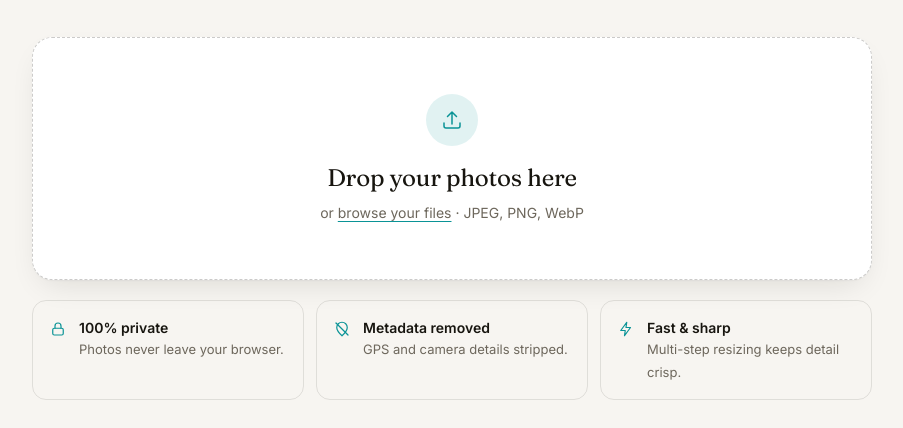
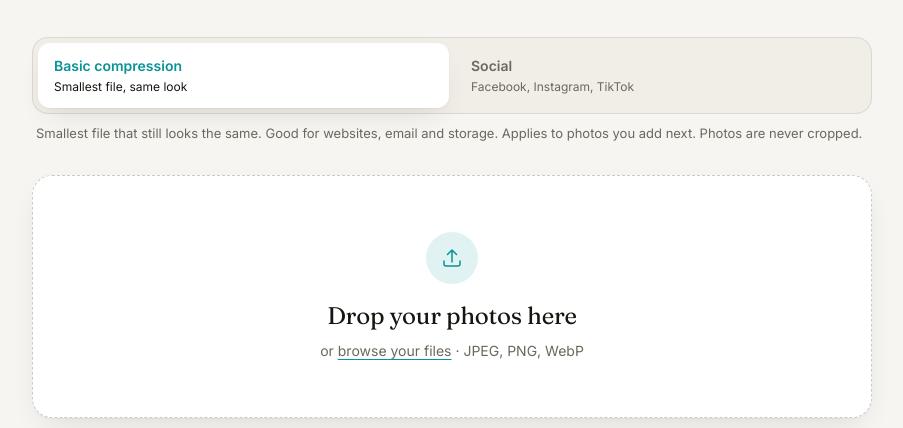
Before and after one commit to RTaveira8/photo-perfection, a website built with Vite: page index.html in a window 1280 px wide. Shown: the part 372-800 px from the top of the page, without its empty margins (188-1091 px from the left). Built offline with nearby package versions, Linux system fonts and the light colour scheme.

Commit message:
Add Basic and Social compression modes with platform targets
Co-Authored-By: Claude Sonnet 5.5 <noreply@anthropic.com>

```diff
--- a/src/lib/presets.ts
+++ b/src/lib/presets.ts
@@ -1,12 +1,43 @@
 export interface Preset {
   id: string;
   label: string;
+  /** Long edge in px. Aspect ratio is always kept (no cropping); never upscaled. */
   longEdge: number;
   quality: number;
+  /** 0 = none. Light sharpen applied after downscaling. */
+  sharpen?: number;
 }
 
-// Defaults proven in Clutch (see docs/handoff.md section 3).
-export const PRESETS: Preset[] = [
-  { id: 'display', label: 'Display', longEdge: 1440, quality: 0.82 },
-  { id: 'thumb', label: 'Thumb', longEdge: 480, quality: 0.75 },
+export interface Target {
+  preset: Preset;
+  blurb: string;
+  note: string;
+}
+
+// Basic: smallest file that still looks the same (proven in Clutch, docs/handoff.md section 3).
+// Social: platforms re-compress everything, so send a size close to what they display (less for
+// them to resize) at high quality, with light sharpening. Sizes are commonly published figures;
+// verify against current platform guidance.
+export const SOCIAL: Target[] = [
+  {
+    preset: { id: 'facebook', label: 'Facebook', longEdge: 2048, quality: 0.93, sharpen: 0.12 },
+    blurb: '2048 px',
+    note: 'Sized close to what Facebook displays, at high quality, so there is less for its compressor to damage.',
+  },
+  {
+    preset: { id: 'instagram', label: 'Instagram', longEdge: 1350, quality: 0.93, sharpen: 0.12 },
+    blurb: '1350 px',
+    note: 'Instagram shows feed photos up to 1080 wide or 1350 tall. This keeps portrait photos exact and gives landscape ones a little headroom.',
+  },
+  {
+    preset: { id: 'tiktok', label: 'TikTok Gallery', longEdge: 1920, quality: 0.92, sharpen: 0.12 },
+    blurb: '1920 px',
+    note: 'Sized for full-screen vertical viewing in TikTok photo posts, at high quality.',
+  },
 ];
+
+export const BASIC: Target = {
+  preset: { id: 'basic', label: 'Basic compression', longEdge: 1440, quality: 0.82 },
+  blurb: 'Smallest file, same look',
+  note: 'Smallest file that still looks the same. Good for websites, email and storage.',
+};
--- a/src/main.ts
+++ b/src/main.ts
@@ -1,6 +1,6 @@
 import './style.css';
 import { compressInWorker } from './lib/client';
-import { PRESETS } from './lib/presets';
+import { BASIC, SOCIAL } from './lib/presets';
 import { openCompare } from './compare';
 
 const fmt = (b: number) => (b >= 1e6 ? `${(b / 1e6).toFixed(1)} MB` : `${Math.max(1, Math.round(b / 1e3))} KB`);
@@ -30,6 +30,17 @@ app.innerHTML = `
       <p class="lede">Cut file sizes by up to 97% with no visible difference, and strip hidden location data, all without a single upload.</p>
     </section>
 
+    <div class="modes two" role="radiogroup" aria-label="Compression type">
+      <button class="mode on" role="radio" aria-checked="true" data-mode="basic"><b>Basic compression</b><span>${BASIC.blurb}</span></button>
+      <button class="mode" role="radio" aria-checked="false" data-mode="social"><b>Social</b><span>Facebook, Instagram, TikTok</span></button>
+    </div>
+    <div id="platforms" class="modes sub" role="radiogroup" aria-label="Platform" hidden>
+      ${SOCIAL.map(
+        (t) => `<button class="mode" role="radio" aria-checked="false" data-target="${t.preset.id}"><b>${t.preset.label}</b><span>${t.blurb}</span></button>`,
+      ).join('')}
+    </div>
+    <p id="mode-note" class="mode-note"></p>
+
     <label id="drop" class="drop" tabindex="0">
       <input id="file" type="file" accept="image/*" multiple hidden />
       <span class="drop-icon">${icon.upload}</span>
@@ -54,6 +65,28 @@ const summary = document.getElementById('summary')!;
 const input = document.getElementById('file') as HTMLInputElement;
 const drop = document.getElementById('drop')!;
 
+let target = BASIC;
+const modeNote = document.getElementById('mode-note')!;
+const platforms = document.getElementById('platforms')!;
+const typeBtns = Array.from(document.querySelectorAll<HTMLButtonElement>('[data-mode]'));
+const platformBtns = Array.from(document.querySelectorAll<HTMLButtonElement>('[data-target]'));
+const mark = (btns: HTMLButtonElement[], on: (b: HTMLButtonElement) => boolean) =>
+  btns.forEach((b) => {
+    b.classList.toggle('on', on(b));
+    b.setAttribute('aria-checked', String(on(b)));
+  });
+function setTarget(t: typeof BASIC) {
+  target = t;
+  const social = t !== BASIC;
+  mark(typeBtns, (b) => (b.dataset.mode === 'social') === social);
+  platforms.hidden = !social;
+  mark(platformBtns, (b) => social && b.dataset.target === t.preset.id);
+  modeNote.textContent = t.note + ' Applies to photos you add next. Photos are never cropped.';
+}
+typeBtns.forEach((b) => (b.onclick = () => setTarget(b.dataset.mode === 'social' ? SOCIAL[0] : BASIC)));
+platformBtns.forEach((b) => (b.onclick = () => setTarget(SOCIAL.find((t) => t.preset.id === b.dataset.target)!)));
+setTarget(BASIC);
+
 const totals = { files: 0, before: 0, after: 0 };
 
 function updateSummary() {
@@ -63,7 +96,7 @@ function updateSummary() {
   summary.innerHTML = `
     <div><b>${totals.files}</b><span>${totals.files === 1 ? 'photo' : 'photos'}</span></div>
     <div><b>${fmt(totals.before)}</b><span>before</span></div>
-    <div><b>${fmt(totals.after)}</b><span>after (Display)</span></div>
+    <div><b>${fmt(totals.after)}</b><span>after</span></div>
     <div class="accent"><b>−${saved}%</b><span>saved</span></div>`;
 }
 
@@ -75,7 +108,7 @@ async function handle(files: FileList | File[]) {
     card.innerHTML = `<div class="thumb skeleton"></div><div class="info"><h2>${name}</h2><p class="meta">Optimizing…</p></div>`;
     results.prepend(card);
     try {
-      const r = await compressInWorker(file, PRESETS);
+      const r = await compressInWorker(file, [target.preset]);
       const base = esc(file.name.replace(/\.[^.]+$/, ''));
       const display = r.outputs[0];
       const previewUrl = URL.createObjectURL(display.blob);
--- a/src/style.css
+++ b/src/style.css
@@ -120,7 +120,7 @@ h1 em { font-style: italic; color: var(--accent); }
   background: var(--surface); border: 1px solid var(--line); border-radius: 18px; box-shadow: var(--shadow);
   animation: rise 0.4s ease both;
 }
-.thumb { width: 100%; height: 100%; min-height: 150px; object-fit: cover; border-radius: 12px; background: var(--surface-2); }
+.thumb { width: 100%; height: 100%; min-height: 150px; object-fit: contain; border-radius: 12px; background: var(--surface-2); }
 .skeleton { animation: pulse 1.2s ease-in-out infinite; }
 .info { min-width: 0; padding: 4px 6px 4px 0; display: flex; flex-direction: column; justify-content: center; }
 .info h2 { margin: 0; font-size: 16px; font-weight: 600; overflow: hidden; text-overflow: ellipsis; white-space: nowrap; }
@@ -199,3 +199,19 @@ body.modal-open { overflow: hidden; }
 .label.l { left: 12px; } .label.r { right: 12px; }
 .modal-hint { margin: 0; text-align: center; color: var(--muted); font-size: 13px; }
 @keyframes fade { from { opacity: 0; } }
+
+/* Mode toggle */
+.modes { display: grid; grid-template-columns: repeat(3, 1fr); gap: 6px; padding: 5px; margin-bottom: 10px; background: var(--surface-2); border: 1px solid var(--line); border-radius: 16px; }
+.mode { display: flex; flex-direction: column; align-items: flex-start; gap: 2px; padding: 12px 16px; border: 0; border-radius: 12px; background: transparent; color: var(--muted); text-align: left; font: inherit; cursor: pointer; transition: background 0.2s, color 0.2s, box-shadow 0.2s; }
+.mode b { font-weight: 600; font-size: 14px; color: inherit; }
+.mode span { font-size: 12px; }
+.mode:hover { color: var(--text); }
+.mode.on { background: var(--surface); color: var(--text); box-shadow: var(--shadow); }
+.mode.on b { color: var(--accent); }
+.mode:focus-visible { outline: 2px solid var(--accent); outline-offset: 2px; }
+.mode-note { min-height: 2.8em; margin: 0 4px 14px; color: var(--muted); font-size: 13px; }
+@media (max-width: 640px) { .modes { grid-template-columns: repeat(2, 1fr); } }
+.modes.two { grid-template-columns: 1fr 1fr; }
+.modes.sub { grid-template-columns: repeat(3, 1fr); animation: rise 0.25s ease both; }
+.modes[hidden] { display: none; }
+@media (max-width: 640px) { .modes.two, .modes.sub { grid-template-columns: 1fr; } }
```
Also changed, not shown: src/lib/compress.ts (+9 -2 lines), src/lib/sharpen.ts (added, +21 -0 lines).
